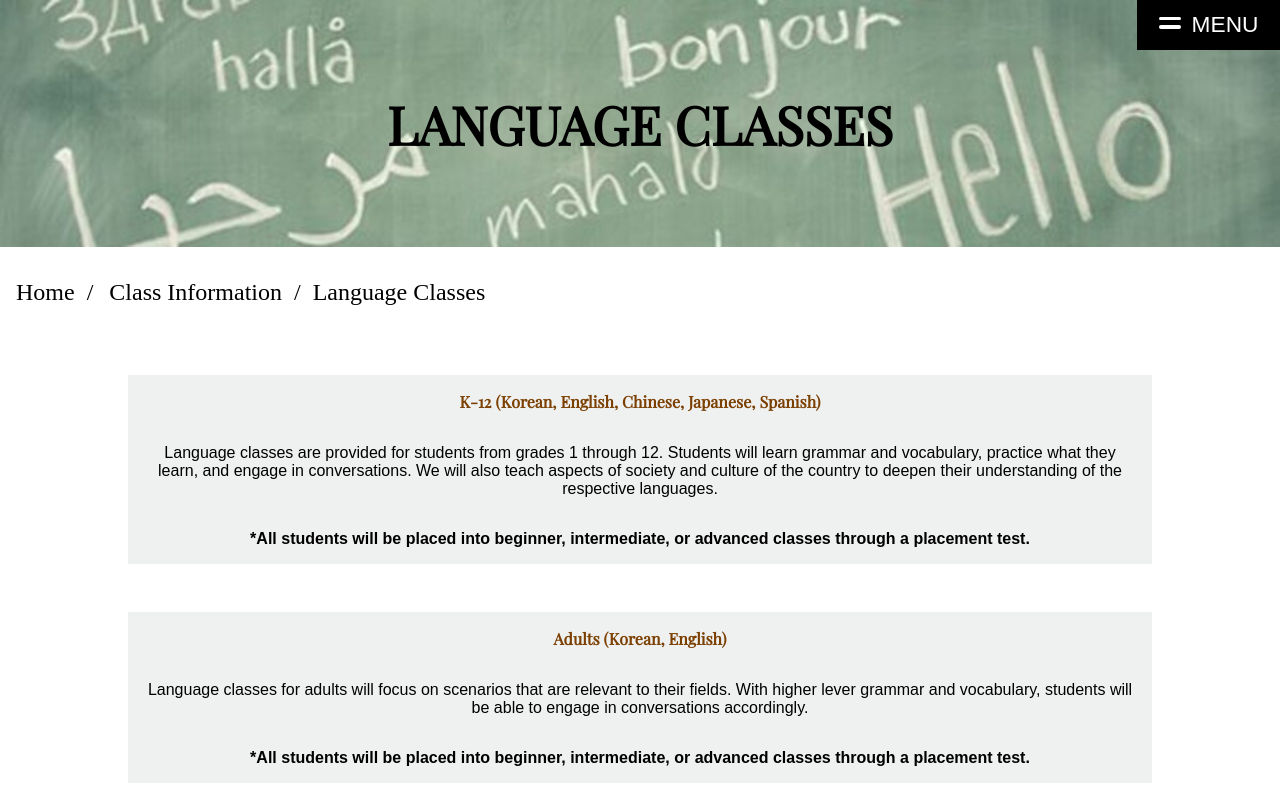
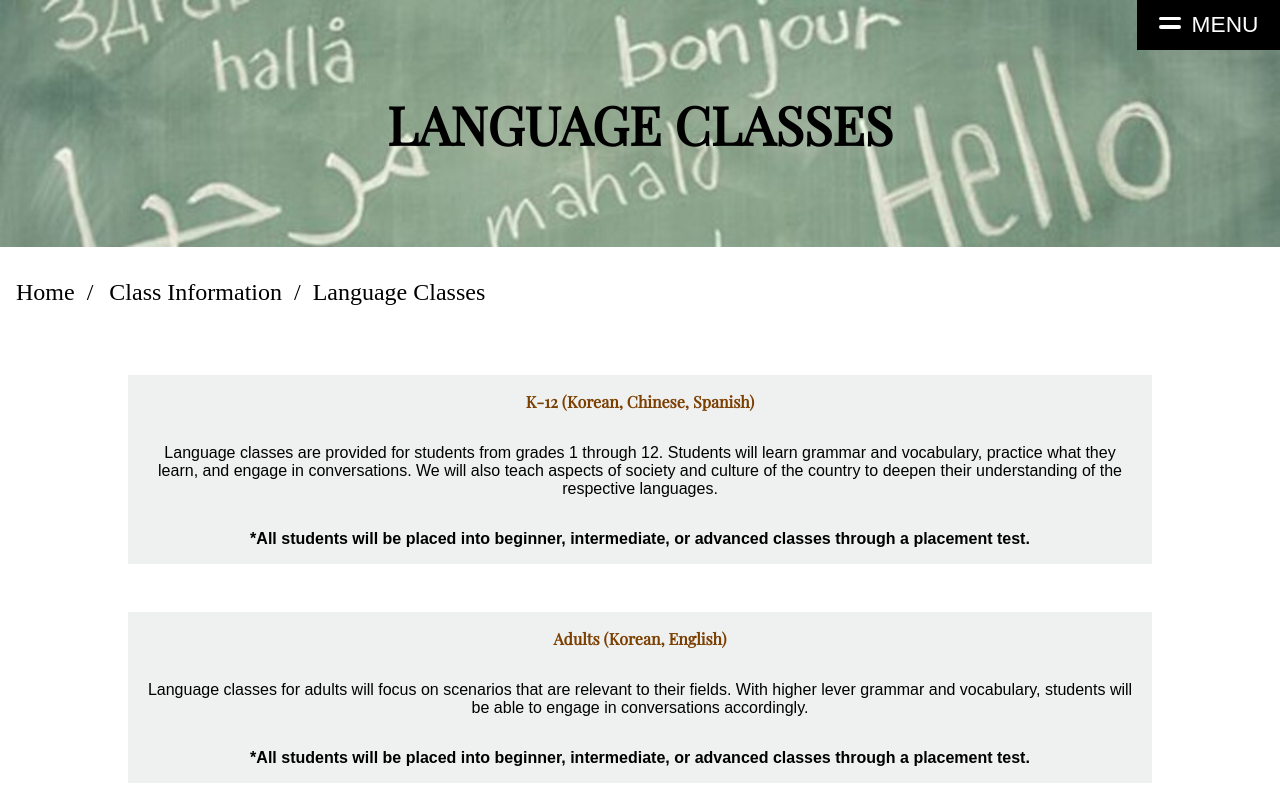
Before and after one commit to jmpark2001/SummitSchool, a React (Create React App) app: page /language in a window 1280 px wide. Built offline with nearby package versions, Linux system fonts and the light colour scheme; no server answers; a web font is replaced by a local one.

Commit message:
Took out tentative message

```diff
--- a/src/pages/Academic.js
+++ b/src/pages/Academic.js
@@ -30,7 +30,6 @@ export default function Academic() {
                 <div className="otherInfoDiv">
                     <p className="classesInfoTitle">SAT Prep (Math, Reading)</p>
                     <p className="glacial">SAT preparation classes will be offered to students in grades 9 through 12. Classes will focus on SAT math and SAT reading.</p>
-                    <p className="glacial" style={{fontWeight: "900"}}>*SAT Reading is currently tentative. If you sign up for SAT Reading and it becomes unavailable, you will be able to sign up for a different class.</p>
                 </div>
             </div>
         </div>
--- a/src/pages/Instrument.js
+++ b/src/pages/Instrument.js
@@ -28,10 +28,9 @@ export default function Instrument() {
             </div>
             <div className="differentClasses">
                 <div className="otherInfoDiv">
-                    <p className="classesInfoTitle">Guitar, Piano, Flute, Violin, Drums </p>
+                    <p className="classesInfoTitle">Flute, Drums </p>
                     <p className="glacial">Anyone interested in learning an instrument is welcome to enroll. Students will be placed into classes according to their skill level.</p>
                     <p className="glacial" style={{fontWeight: "900"}}>*Students must prepare their own instruments before classes begin*</p>
-                    <p className="glacial">**All instrument classes are currently tentative. If you sign up for an instrument class and it becomes unavailable, you will be able to sign up for a different class.</p>
                 </div>
             </div>
 
--- a/src/pages/Language.js
+++ b/src/pages/Language.js
@@ -28,7 +28,7 @@ export default function Language() {
             </div>
             <div className="differentClasses">
                 <div className="otherInfoDiv">
-                    <p className="classesInfoTitle">K-12 (Korean, English, Chinese, Japanese, Spanish)</p>
+                    <p className="classesInfoTitle">K-12 (Korean, Chinese, Spanish)</p>
                     <p className="glacial">
                         Language classes are provided for students from grades 1 through 12. Students will learn grammar and vocabulary, practice what they learn,
                             and engage in conversations. We will also teach aspects of society and culture of the country to deepen their understanding of the respective languages.
```
